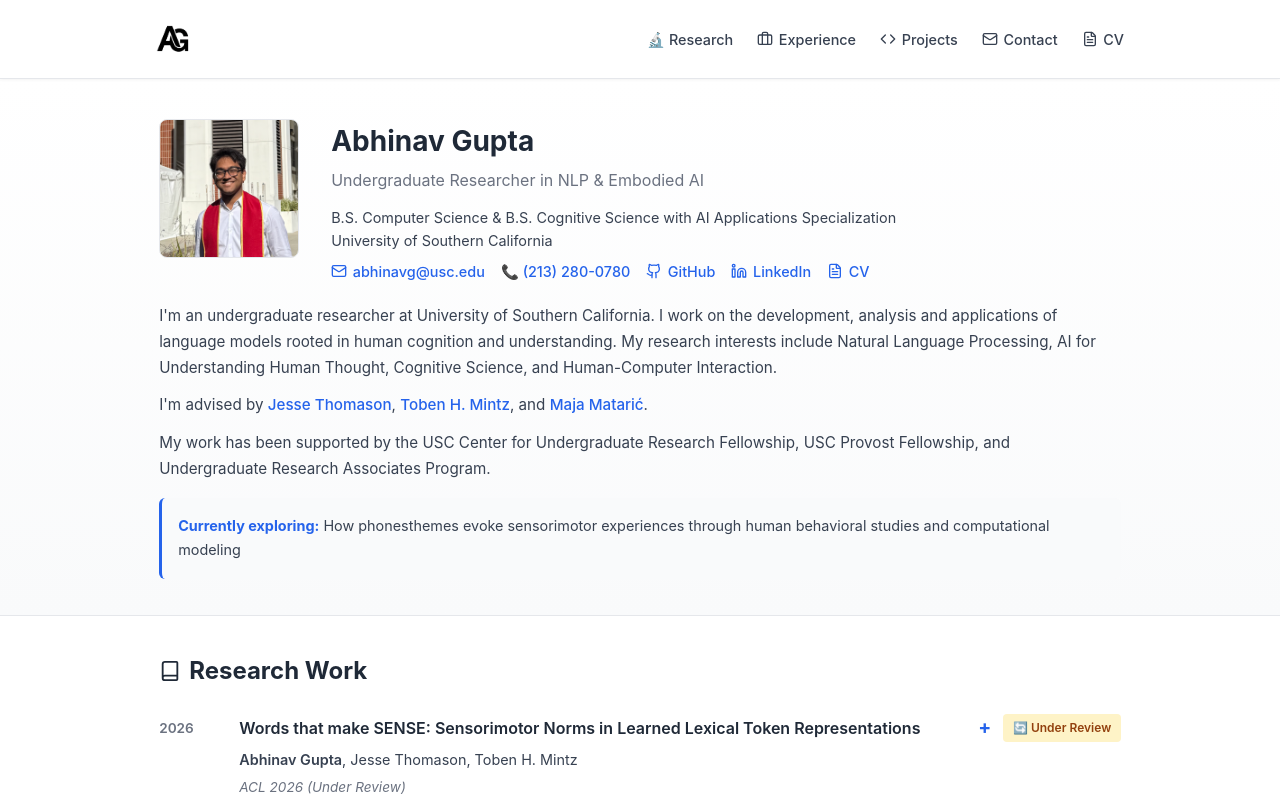
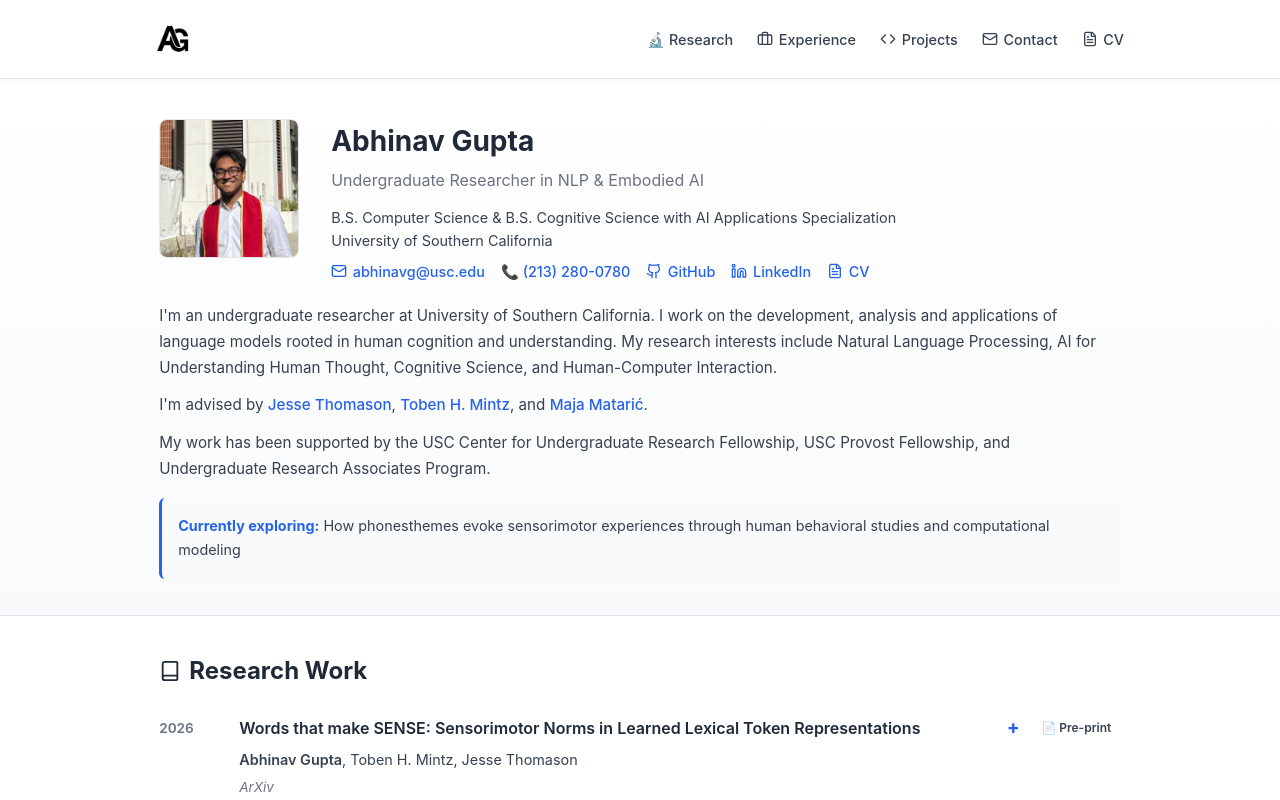
Before and after one commit to abhinav-usc/personal-website, a React (Vite) app: page / in a window 1280 px wide. Shown: the top 800 px of the page. Built offline with nearby package versions, Linux system fonts and the light colour scheme.

Commit message:
arxiv update:

```diff
--- a/src/App.jsx
+++ b/src/App.jsx
@@ -51,17 +51,17 @@ function App() {
   const researchProjects = [
     {
       title: "Words that make SENSE: Sensorimotor Norms in Learned Lexical Token Representations",
-      authors: ["Abhinav Gupta", "Jesse Thomason", "Toben H. Mintz"],
-      venue: "ACL 2026 (Under Review)",
+      authors: ["Abhinav Gupta", "Toben H. Mintz", "Jesse Thomason"],
+      venue: "ArXiv",
       year: "2026",
-      status: "under-review",
+      status: "pre-print",
       featured: true,
       description: "Investigating whether computational word embeddings capture human-like sensorimotor associations and developing models to project contextual embeddings to sensorimotor experiences.",
       fullDescription: "Phonesthemes are sound-meaning correspondences where certain sounds evoke specific meanings or feelings (like 'gl-' suggesting light/vision in words like glitter, gleam, glow). This research investigates whether these sub-lexical patterns trigger sensorimotor experiences similar to full words. Through computational modeling and human behavioral studies, we explore how these sound patterns are grounded in embodied perception.",
-      myRole: "I led the human study design where participants rated pseudo-words for 11 different sensory and motor associations. I developed the computational pipeline to analyze correlation patterns between phonestheme structure and sensorimotor ratings, and built models to predict sensorimotor associations from sub-lexical features.",
+      myRole: "I developed the computational pipeline to analyze correlation patterns between phonestheme structure and sensorimotor ratings, and built models to predict sensorimotor associations from sub-lexical features. I also led the human study design where about 300 participants rated pseudo-words for 11 different sensory and motor associations. ",
       impact: "Understanding phonestheme grounding could reveal fundamental principles about how language connects to embodied experience at the sub-lexical level, informing both cognitive theories of language and practical applications in natural language generation.",
       tags: ["NLP", "Grounded Language", "Psycholinguistics"],
-      link: "/ARR_Draft.pdf",
+      link: "https://arxiv.org/abs/2602.00469",
       code: "https://github.com/abhinav-usc/SENSE-model",
       hasImage: true,
       hasDemo: false,
@@ -91,13 +91,13 @@ function App() {
     {
       title: "Can LLMs Infer Human Actions and Motives in Strategic Decision Making?",
       authors: ["Kaleen Shrestha", "Harish Dukkipati", "Abhinav Gupta", "Zhonghao Shi", "Maja Mataric"],
-      venue: "ACL 2026 (Under Review)",
+      venue: "",
       year: "2026",
-      status: "under-review",
+      status: "",
       featured: false,
       description: "Investigating whether large language models can understand and predict human strategic decision-making processes through controlled game-theoretic experiments.",
       fullDescription: "This work examines how well large language models encode human social reasoning and theory of mind in strategic contexts. Using economic games like the Prisoner's Dilemma and other multi-agent scenarios, we investigate whether LLMs can predict human mental models, anticipate cooperative vs. competitive behaviors, and understand the strategic reasoning underlying human decisions in social contexts.",
-      myRole: "As part of a team of 4, I'm designing experimental protocols for game-theoretic scenarios, implementing LLM evaluation frameworks to test theory of mind capabilities, and analyzing behavioral patterns to compare LLM predictions against actual human decision-making data from strategic games.",
+      myRole: "As part of a team of 4, I designed experimental protocols for game-theoretic scenarios, implemented LLM evaluation frameworks to test theory of mind capabilities, and analyzed behavioral patterns to compare LLM predictions against actual human decision-making data from strategic games.",
       impact: "Understanding how LLMs encode social reasoning is critical for developing AI systems that can effectively collaborate with humans, predict human needs and intentions, and align with human values in multi-agent settings.",
       tags: ["LLMs", "Game Theory", "Theory of Mind"],
       link: "/Can_Large_Language_Models_Infer_Human_Actions_and_Motives_in_Strategic_Decision_Making_.pdf",
@@ -234,14 +234,6 @@ function App() {
       advisor: "Professor Jonathan May and Professor Robin Jia",
       description: "Collaborated with Muysc Cubun Research Group from Universidad Nacional de Colombia to develop an NLP-based system for Chibcha language translation. As part of a team of 6, collected over 30,000 parallel entries from internet sources, old scriptures, and books using custom web scraping tools. Paper accepted to SoCal NLP 2023."
     },
-    {
-      role: "Research Assistant",
-      org: "Signal Analysis and Interpretation Lab, USC",
-      date: "Aug 2021 – Jan 2022",
-      icon: "📊",
-      advisor: "Professor Shrikanth Narayanan",
-      description: "Analyzed emotional perception in over 20 video clips using deep learning models and developed bias mitigation algorithms to correct for demographic-related distortions in emotion recognition systems."
-    }
   ]
 
   const workExperience = [
@@ -608,7 +600,8 @@ function App() {
                       {paper.status === 'pending-submission' ? '📝 Pending Submission' :
                        paper.status === 'in-progress' ? '🔬 In Progress' :
                        paper.status === 'under-review' ? '🔄 Under Review' :
-                       `✓ Presented ${paper.presentedDate}`}
+                        paper.status === 'pre-print' ? '📄 Pre-print' :
+                        paper.status === 'presented' ? `✓ Presented ${paper.presentedDate}` : ''}
                     </span>
                   </div>
                   <p className="research-authors">{formatAuthors(paper.authors)}</p>
```
